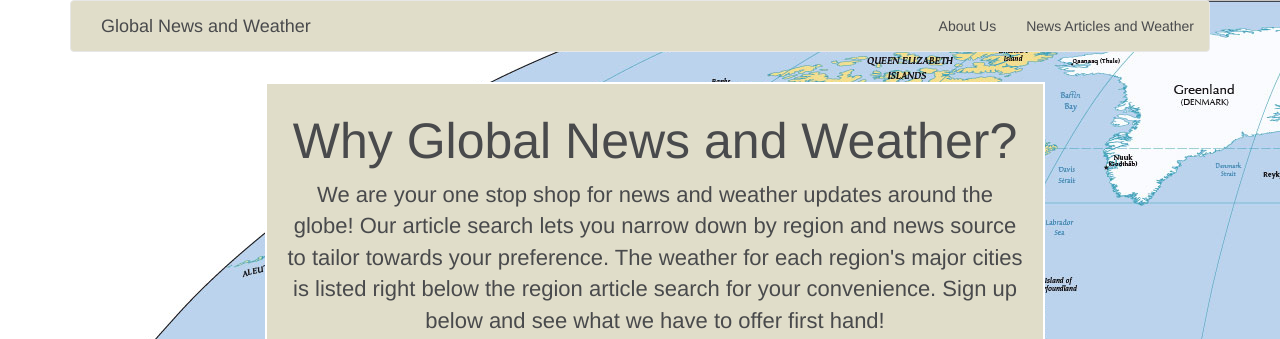
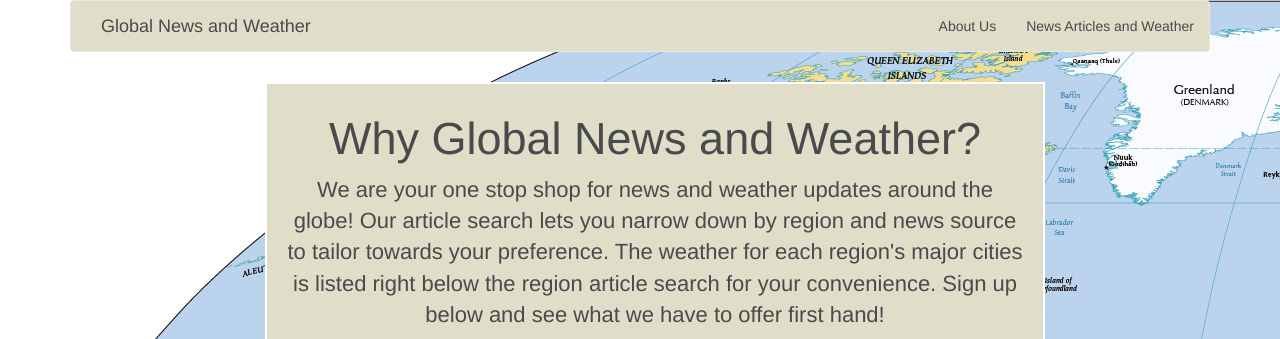
Before and after one commit to kk0529/Project-1, a plain HTML site: page index.html in a window 1280 px wide. Shown: the top 339 px of the page. Drawn offline with nearby package versions, Linux system fonts and the light colour scheme; a script that the page names is missing.

Commit message:
slight style changes

```diff
--- a/assets/css/style.css
+++ b/assets/css/style.css
@@ -9,7 +9,7 @@
 }
 
 h4 {
-	font-size: 50px;
+	font-size: 45px;
 	text-align: center;
 }
 
```
Also changed, not shown: index.html (+1 -0 lines).
